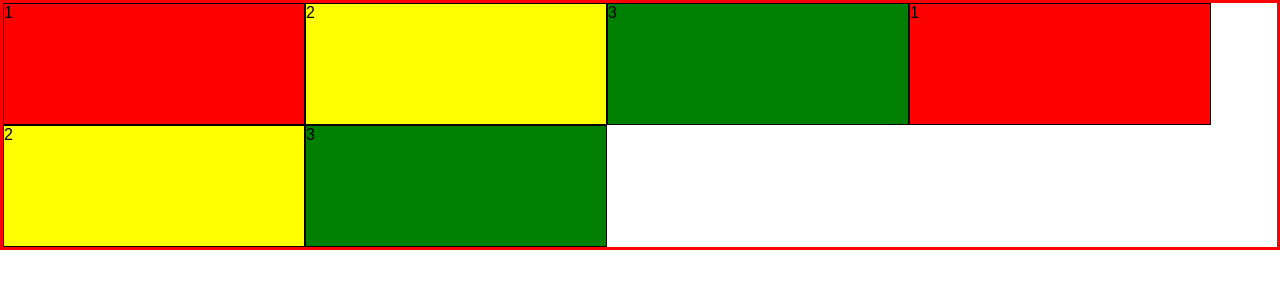
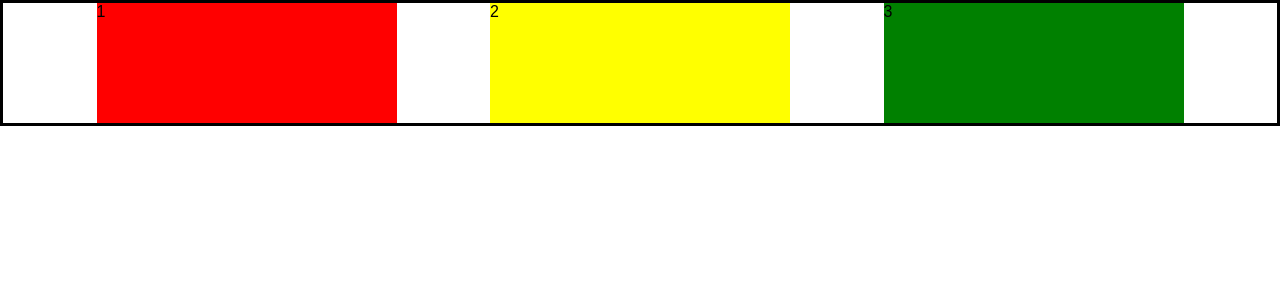
Before and after one commit to Sarkhan13/Flex, a plain HTML site: page index.html in a window 1280 px wide. Drawn offline with Linux system fonts and the light colour scheme.

Commit message:
k5 justify

```diff
--- a/index.html
+++ b/index.html
@@ -8,9 +8,7 @@
             <div class="item item1">1</div>
             <div class="item item2">2</div>
             <div class="item item3">3</div>
-            <div class="item item1">1</div>
-            <div class="item item2">2</div>
-            <div class="item item3">3</div>
+
         </div>
     </body>
 </html>
--- a/style.css
+++ b/style.css
@@ -5,16 +5,17 @@ body{
 }
 
 .container {
-    border: 3px red solid;
+    border: 3px black solid;
     display: flex;
     flex-direction: row;
     flex-wrap: wrap;
+    justify-content: space-evenly;
 }
 
 .item{
     height: 120px;
     width: 300px;
-    border: 1px solid black;
+
 }
 
 .item1 {
```
